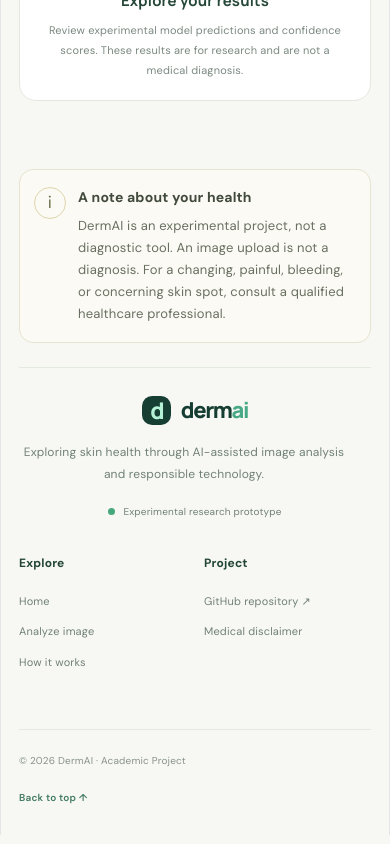
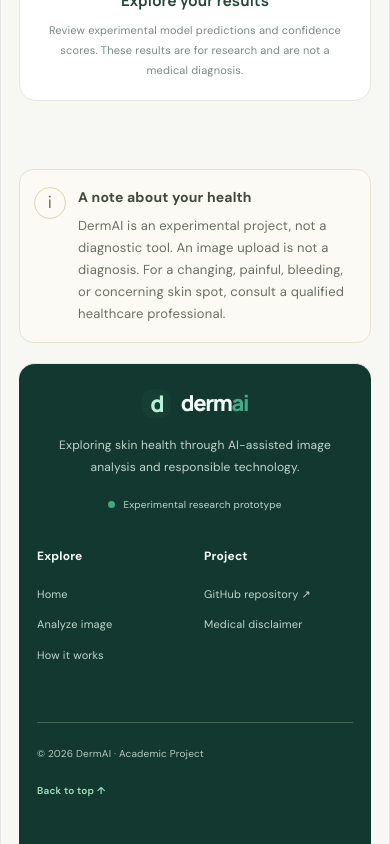
Before and after one commit to yadav32467/DreamAI, a React app in the folder frontend/: page / in a window 390 px wide. Shown: the part 2397-3241 px from the top of the page. Built offline with nearby package versions, Linux system fonts and the light colour scheme; no server answers; the HTML template or start-up script is replaced by a standard one.

Commit message:
style: give DermAI footer a distinct deep teal theme

```diff
--- a/frontend/src/Footer.css
+++ b/frontend/src/Footer.css
@@ -180,3 +180,59 @@
     flex-direction: column;
   }
 }
+
+/* DermAI: distinct deep-teal footer */
+.site .dermai-footer {
+  background: #12382f;
+  color: #d0e3d9;
+  padding: 34px 28px 18px;
+  border-radius: 20px 20px 0 0;
+  margin-top: 20px;
+}
+
+.site .dermai-footer .footer-logo,
+.site .dermai-footer .footer-links h3,
+.site .dermai-footer .footer-disclaimer h3 {
+  color: #f4fff8;
+}
+
+.site .dermai-footer .footer-brand p,
+.site .dermai-footer .footer-status,
+.site .dermai-footer .footer-links a {
+  color: #c0d6cb;
+}
+
+.site .dermai-footer .footer-links a:hover,
+.site .dermai-footer .footer-bottom a:hover {
+  color: #8ce0b6;
+}
+
+.site .dermai-footer .footer-disclaimer {
+  background: #1b473b;
+  border-color: #426858;
+}
+
+.site .dermai-footer .footer-disclaimer h3 {
+  color: #f3e9b7;
+}
+
+.site .dermai-footer .footer-disclaimer p,
+.site .dermai-footer .footer-info-icon {
+  color: #e0e4c7;
+}
+
+.site .dermai-footer .footer-bottom {
+  border-top-color: #426255;
+  color: #b5cbbf;
+}
+
+.site .dermai-footer .footer-bottom a {
+  color: #9be4bb;
+}
+
+@media (max-width: 650px) {
+  .site .dermai-footer {
+    padding: 25px 18px 16px;
+    border-radius: 16px 16px 0 0;
+  }
+}
```
